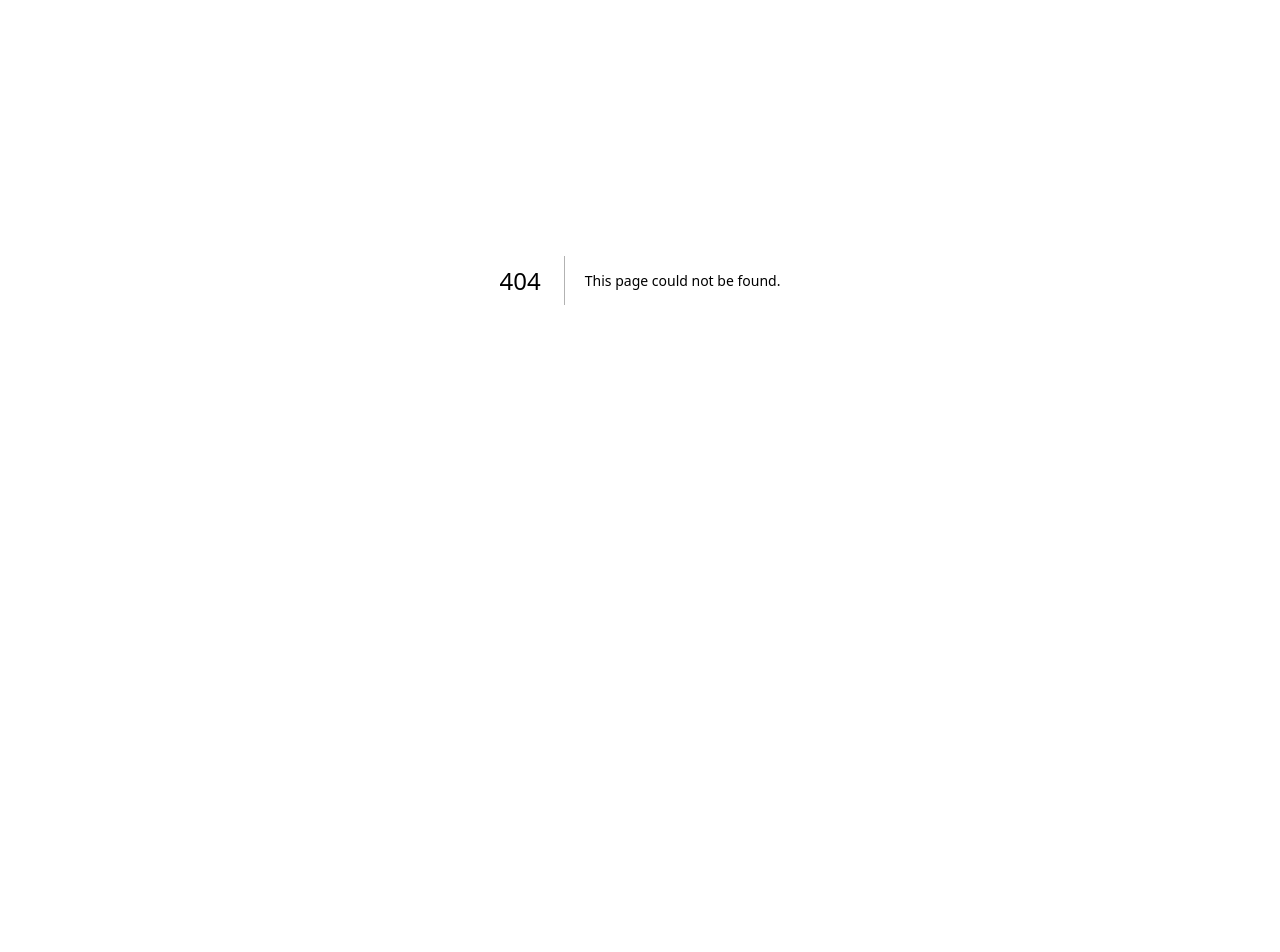
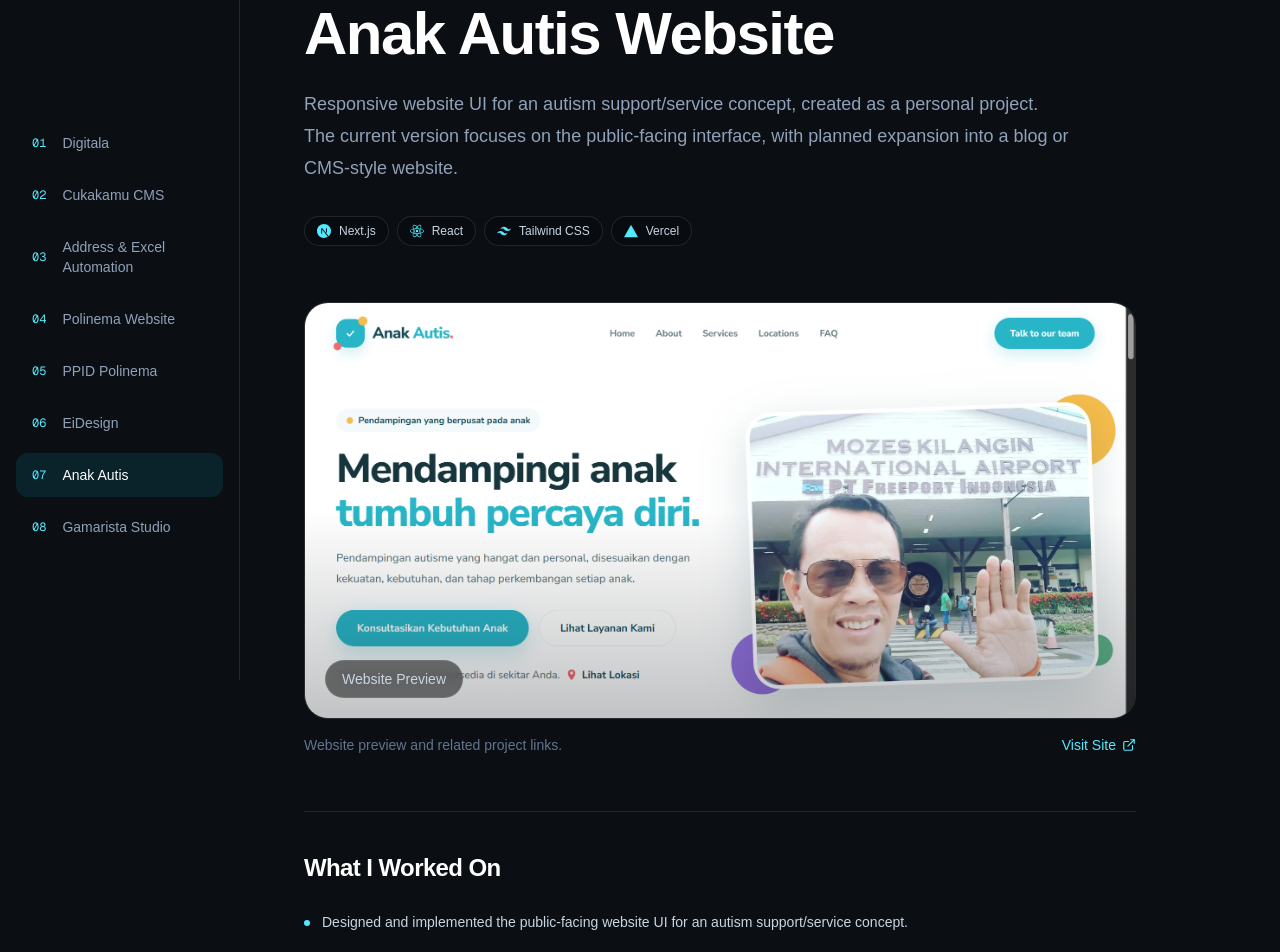
Before and after one commit to NN2777/naufal-new-portofolio, a Next.js app: page /work/anakautism in a window 1280 px wide. Before the commit this address had no page. Shown: the part 120-1072 px from the top of the page. Before the commit the page ends 800 px from the top, so only its background shows below. Built offline with nearby package versions, Linux system fonts and the light colour scheme.

Commit message:
adding anakautis web for work showcase

```diff
--- a/src/app/components/WorkDetailSidebar.tsx
+++ b/src/app/components/WorkDetailSidebar.tsx
@@ -36,6 +36,11 @@ const workItems = [
   },
   {
     number: "07",
+    label: "Anak Autis",
+    href: "/work/anakautism",
+  },
+  {
+    number: "08",
     label: "Gamarista Studio",
     href: "/work/gamarista",
   },
--- a/src/app/components/WorkShowcase.tsx
+++ b/src/app/components/WorkShowcase.tsx
@@ -160,6 +160,37 @@ const works = [
     image: "/images/work/eidesign/eidesign-home.png",
   },
   {
+    title: "Anak Autis Website",
+    company: "Personal Project",
+    date: "2026",
+    type: "Next.js Website UI",
+    description:
+      "Responsive website UI for an autism support/service concept. Currently focused on the public-facing interface, with planned expansion into a blog/CMS-style website.",
+    stack: [
+      { name: "Next.js", Icon: SiNextdotjs },
+      { name: "React", Icon: SiReact },
+      { name: "Tailwind CSS", Icon: SiTailwindcss },
+      { name: "Vercel", Icon: SiVercel },
+    ],
+    links: [
+      {
+        label: "Learn More",
+        href: "/work/anakautism",
+        type: "internal",
+        variant: "button",
+      },
+      {
+        label: "Explore Site",
+        href: "https://anakautis.vercel.app/",
+        type: "external",
+        variant: "text",
+      },
+    ],
+    private: false,
+    thumbnail: "ANAK AUTIS",
+    image: "/images/work/anakautism/anakautis2.png",
+  },
+  {
     title: "PPID Polinema",
     company: "Polinema",
     date: "2024",
@@ -239,12 +270,11 @@ export default function WorkShowcase() {
             </h2>
 
             <p className="mt-5 text-sm leading-7 text-slate-400 md:text-base">
-              A selected list of systems, modules, work, tools,
-              and websites I have worked on. Internal projects are presented
-              through scope, stack, and case studies instead of public links.
+              A selected list of systems, modules, work, tools, and websites I
+              have worked on. Internal projects are presented through scope,
+              stack, and case studies instead of public links.
             </p>
           </div>
-
         </Reveal>
 
         <div className="mt-10 grid gap-5 md:grid-cols-2 xl:grid-cols-3">
@@ -254,7 +284,7 @@ export default function WorkShowcase() {
               delay={index * 80}
               className={work.featured ? "md:col-span-2 xl:col-span-2" : ""}
             >
-             <article className="group flex h-full flex-col overflow-hidden rounded-2xl border border-white/10 bg-white/[0.025] transition hover:border-cyan-400/30 hover:bg-cyan-400/[0.035]">
+              <article className="group flex h-full flex-col overflow-hidden rounded-2xl border border-white/10 bg-white/[0.025] transition hover:border-cyan-400/30 hover:bg-cyan-400/[0.035]">
                 {/* Thumbnail */}
                 <div
                   className={`relative overflow-hidden border-b border-white/10 bg-black/20 ${
--- /dev/null
+++ b/src/app/work/anakautism/page.tsx
@@ -0,0 +1,159 @@
+import Image from "next/image";
+import Link from "next/link";
+import { LuArrowLeft, LuExternalLink } from "react-icons/lu";
+import { SiNextdotjs, SiReact, SiTailwindcss, SiVercel } from "react-icons/si";
+
+const projectBadges = [
+  { name: "Next.js", Icon: SiNextdotjs },
+  { name: "React", Icon: SiReact },
+  { name: "Tailwind CSS", Icon: SiTailwindcss },
+  { name: "Vercel", Icon: SiVercel },
+];
+
+const projectLinks = [
+  {
+    label: "Visit Site",
+    href: "https://anakautis.vercel.app/",
+  },
+];
+
+const involvement = [
+  "Designed and implemented the public-facing website UI for an autism support/service concept.",
+  "Built responsive sections for hero, services, about, locations, FAQ, contact CTA, and footer.",
+  "Worked on visual hierarchy, spacing, typography, and friendly interface styling using Next.js, React, and Tailwind CSS.",
+  "Prepared the project for deployment on Vercel as a live public-facing website.",
+  "Planned the structure so the website can later be expanded into a blog or CMS-style website.",
+];
+
+export default function AnakAutisPage() {
+  return (
+    <main className="min-h-screen bg-[#0B0F14] text-white">
+      <section className="px-5 py-10 md:px-10 lg:px-16">
+        <div className="mx-auto w-full max-w-5xl">
+          {/* Hero */}
+          <div className="mt-12">
+            <p className="font-mono text-sm text-cyan-300">
+              Personal Project
+            </p>
+
+            <h1 className="mt-4 text-5xl font-bold tracking-tight text-white md:text-6xl">
+              Anak Autis Website
+            </h1>
+
+            <p className="mt-6 max-w-3xl text-base leading-8 text-slate-400 md:text-lg">
+              Responsive website UI for an autism support/service concept,
+              created as a personal project. The current version focuses on the
+              public-facing interface, with planned expansion into a blog or
+              CMS-style website.
+            </p>
+
+            <div className="mt-8 flex flex-wrap gap-2">
+              {projectBadges.map((item) => {
+                const Icon = item.Icon;
+
+                return (
+                  <span
+                    key={item.name}
+                    className="inline-flex items-center gap-2 rounded-full border border-white/10 bg-black/20 px-3 py-1.5 text-xs text-slate-300"
+                  >
+                    <Icon className="h-3.5 w-3.5 shrink-0 text-cyan-300" />
+                    {item.name}
+                  </span>
+                );
+              })}
+            </div>
+          </div>
+
+          {/* Preview */}
+          <section className="mt-14">
+            <div className="group overflow-hidden rounded-3xl border border-white/10 bg-white/[0.025] transition duration-300 hover:border-cyan-400/30 hover:bg-cyan-400/[0.025]">
+              <div className="relative aspect-[2/1] bg-[#10151c]">
+                <Image
+                  src="/images/work/anakautism/anakautis2.png"
+                  alt="Anak Autis website preview"
+                  fill
+                  priority
+                  sizes="(max-width: 1024px) 100vw, 960px"
+                  className="object-cover object-top transition duration-700 group-hover:scale-[1.02] group-hover:brightness-110"
+                />
+
+                <div className="pointer-events-none absolute inset-0 bg-gradient-to-t from-[#0B0F14]/25 via-transparent to-transparent" />
+
+                <div className="absolute bottom-5 left-5">
+                  <p className="rounded-full border border-white/10 bg-black/50 px-4 py-2 text-sm text-slate-300 backdrop-blur">
+                    Website Preview
+                  </p>
+                </div>
+              </div>
+            </div>
+
+            <div className="mt-4 flex flex-col gap-3 sm:flex-row sm:items-center sm:justify-between">
+              <p className="text-sm text-slate-500">
+                Website preview and related project links.
+              </p>
+
+              <div className="flex flex-wrap items-center gap-x-5 gap-y-2">
+                {projectLinks.map((link) => (
+                  <a
+                    key={link.label}
+                    href={link.href}
+                    target="_blank"
+                    rel="noopener noreferrer"
+                    className="group inline-flex w-fit items-center gap-1.5 text-sm font-medium text-cyan-300 transition hover:text-cyan-200"
+                  >
+                    <span>{link.label}</span>
+                    <LuExternalLink className="h-3.5 w-3.5 transition group-hover:translate-x-0.5 group-hover:-translate-y-0.5" />
+                  </a>
+                ))}
+              </div>
+            </div>
+          </section>
+
+          {/* What I Worked On */}
+          <section className="mt-14 border-t border-white/10 pt-10">
+            <h2 className="text-2xl font-bold tracking-tight text-white">
+              What I Worked On
+            </h2>
+
+            <ul className="mt-6 space-y-4">
+              {involvement.map((item) => (
+                <li
+                  key={item}
+                  className="flex gap-3 text-sm leading-7 text-slate-300"
+                >
+                  <span className="mt-3 h-1.5 w-1.5 shrink-0 rounded-full bg-cyan-300" />
+                  <span>{item}</span>
+                </li>
+              ))}
+            </ul>
+          </section>
+
+          {/* Result */}
+          <section className="mt-14 border-t border-white/10 pt-10">
+            <h2 className="text-2xl font-bold tracking-tight text-white">
+              Result
+            </h2>
+
+            <p className="mt-5 max-w-3xl text-sm leading-7 text-slate-400 md:text-base md:leading-8">
+              The project delivered a responsive public website UI with a warm,
+              approachable design for presenting autism-related services,
+              information, locations, FAQ content, and consultation CTAs. The
+              structure is ready to be expanded later into a blog or CMS-style
+              website.
+            </p>
+          </section>
+
+          <div className="mt-14 border-t border-white/10 pt-8">
+            <Link
+              href="/#work"
+              className="inline-flex items-center gap-2 rounded-xl border border-cyan-400/30 bg-cyan-400/10 px-5 py-3 text-sm font-medium text-cyan-300 transition hover:bg-cyan-400/20"
+            >
+              <LuArrowLeft className="h-4 w-4" />
+              Back to Work Showcase
+            </Link>
+          </div>
+        </div>
+      </section>
+    </main>
+  );
+}
```
Also changed, not shown: public/images/work/anakautism/anakautis.png (added), public/images/work/anakautism/anakautis2.png (added).
